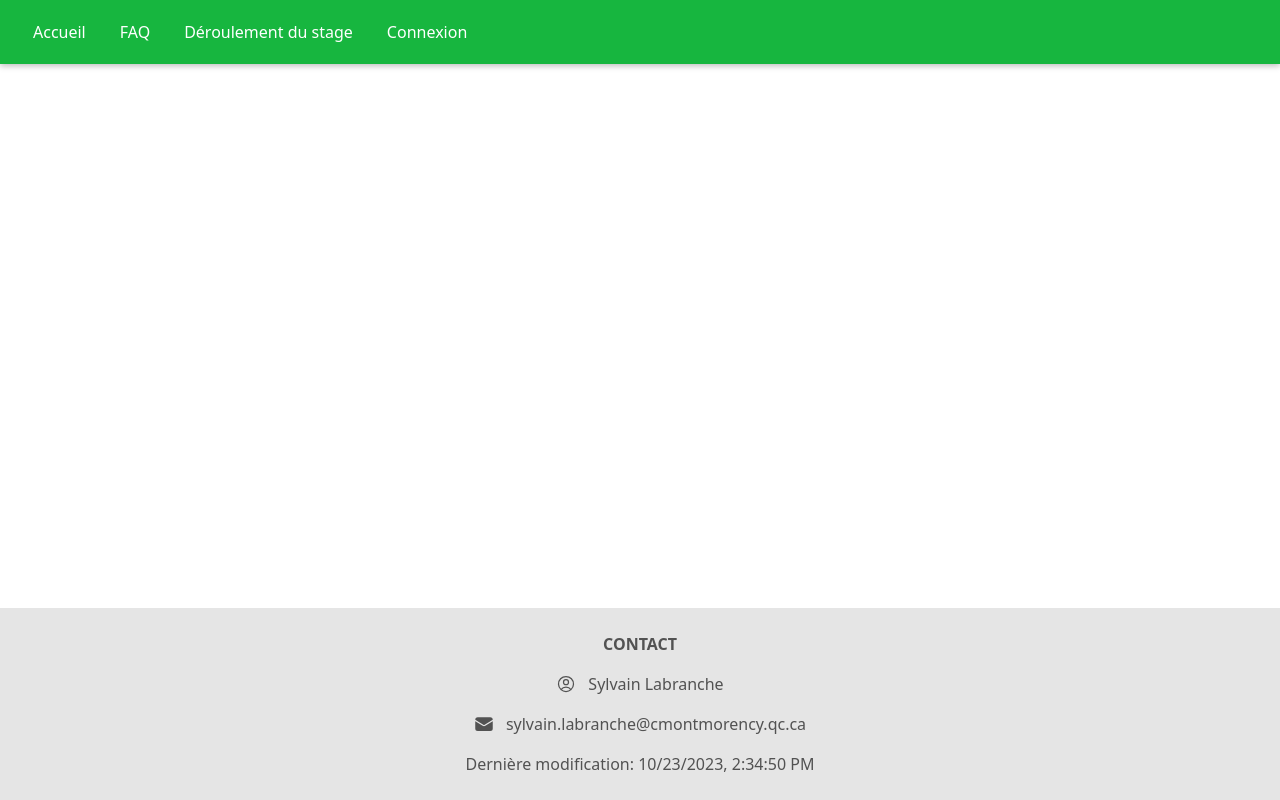
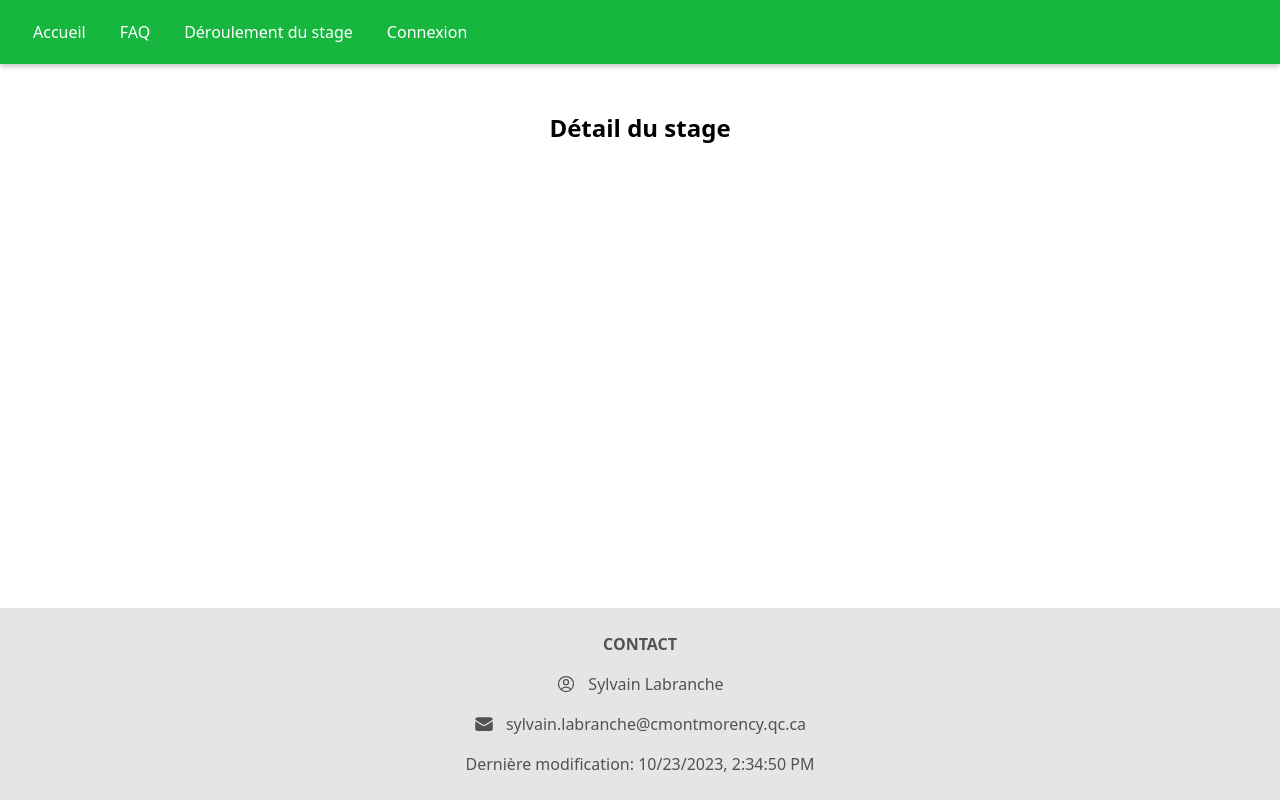
Before and after one commit to PierrickViot-Launier/4205F5, a React (Create React App) app in the folder frontend/: page /DetailStage/1 in a window 1280 px wide. Built offline with nearby package versions, Linux system fonts and the light colour scheme.

Commit message:
commencé à faire la nouvelle page qui est dédiée à l'affichage de toutes les informations d'un stage

```diff
--- a/frontend/src/App.js
+++ b/frontend/src/App.js
@@ -15,6 +15,8 @@ import StagesDisponibles from "./Components/stages/StagesDisponibles";
 import OffresDeStage from "./Components/stages/OffresDeStage";
 import Etudiants from "./Components/etudiants/Etudiants";
 import ModifierProfilScreen from "./Screens/ModifierProfilScreen";
+import DetailStage from "./Screens/DetailStage";
+
 function App() {
   const [isLoggedIn, setIsLoggedIn] = useState(false);
   const [userId, setUserId] = useState(null);
@@ -84,6 +86,11 @@ function App() {
                 element={<DeroulementStagiaireScreen />}
               />
 
+              <Route
+                path="/DetailStage/:stageId"
+                element={<DetailStage />}
+              />
+
               {isLoggedIn && isEmployeur && (
                 <React.Fragment>
                   <Route
--- a/frontend/src/Components/stages/StagesDisponibles.jsx
+++ b/frontend/src/Components/stages/StagesDisponibles.jsx
@@ -4,6 +4,7 @@ import { useEffect } from "react";
 import Card from "../../shared/Card";
 import { useState } from "react";
 import { AuthContext } from "../../shared/context/auth-context";
+import { NavLink } from "react-router-dom";
 
 import Button from "@mui/material/Button";
 import Dialog from "@mui/material/Dialog";
@@ -56,12 +57,13 @@ export default function StagesDisponibles() {
               <li
                 className="ml-4 mb-4"
                 key={index}
-                onClick={() => {
-                  setOpen(true);
-                  // console.log(auth.userId);
-                  setStageId(stage._id);
-                }}
+                // onClick={() => {
+                //   setOpen(true);
+                //   // console.log(auth.userId);
+                //   setStageId(stage._id);
+                // }}
               >
+                <NavLink to={"/DetailStage/" + stage._id}>
                   <Card className="text-center max-w-xl rounded overflow-hidden shadow-lg flex flex-col bg-white hover:bg-gray">
                     <h3>{stage.nomEntreprise}</h3>
                     <h3>
@@ -87,6 +89,8 @@ export default function StagesDisponibles() {
                       {stage.description}
                     </h3>
                   </Card>
+
+                </NavLink>
               </li>
             ))}
         </ul>
--- /dev/null
+++ b/frontend/src/Screens/DetailStage.jsx
@@ -0,0 +1,25 @@
+import React from "react";
+
+
+
+
+
+
+export default function DetailStage() {
+
+
+
+
+
+
+    return (
+        <div className="flex justify-center mt-8 mb-8 text-justify">
+            <h2 className="text-2xl font-bold mb-5">
+                Détail du stage
+            </h2>
+
+
+
+        </div>
+    );
+};
```
Lines whose indentation alone changed are shown as unchanged.
